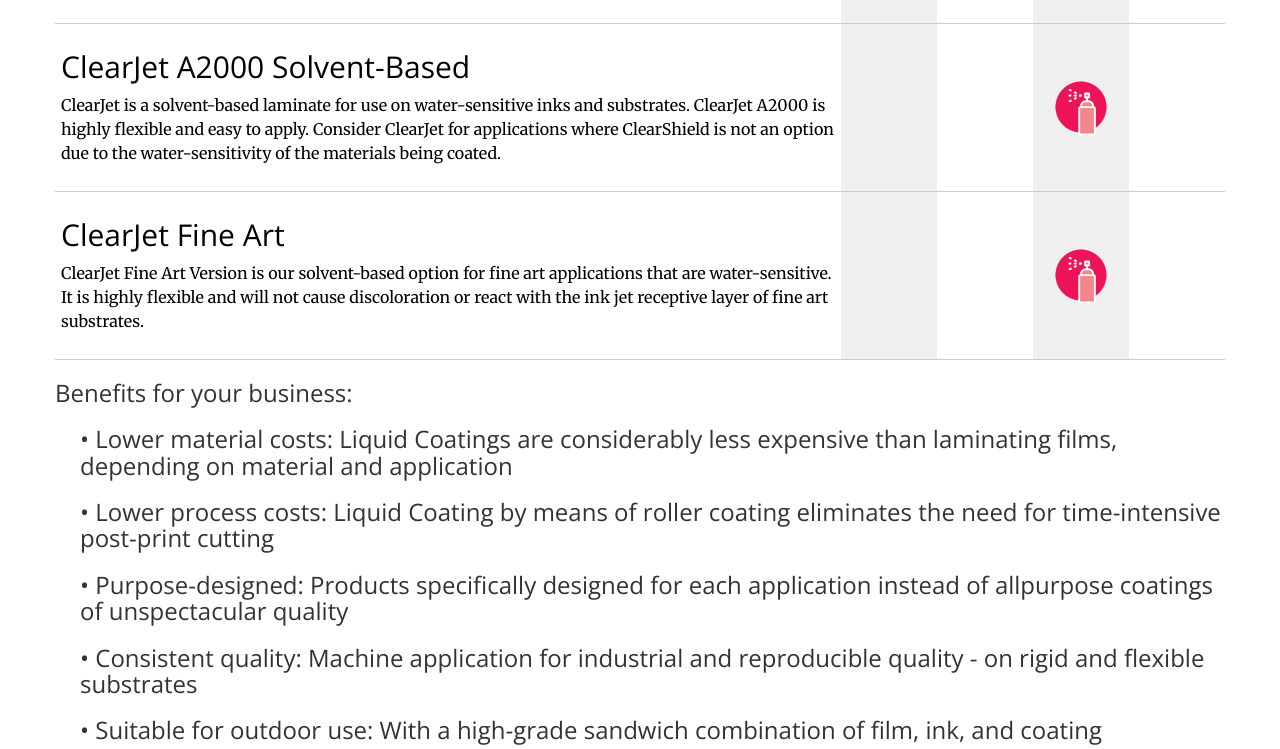
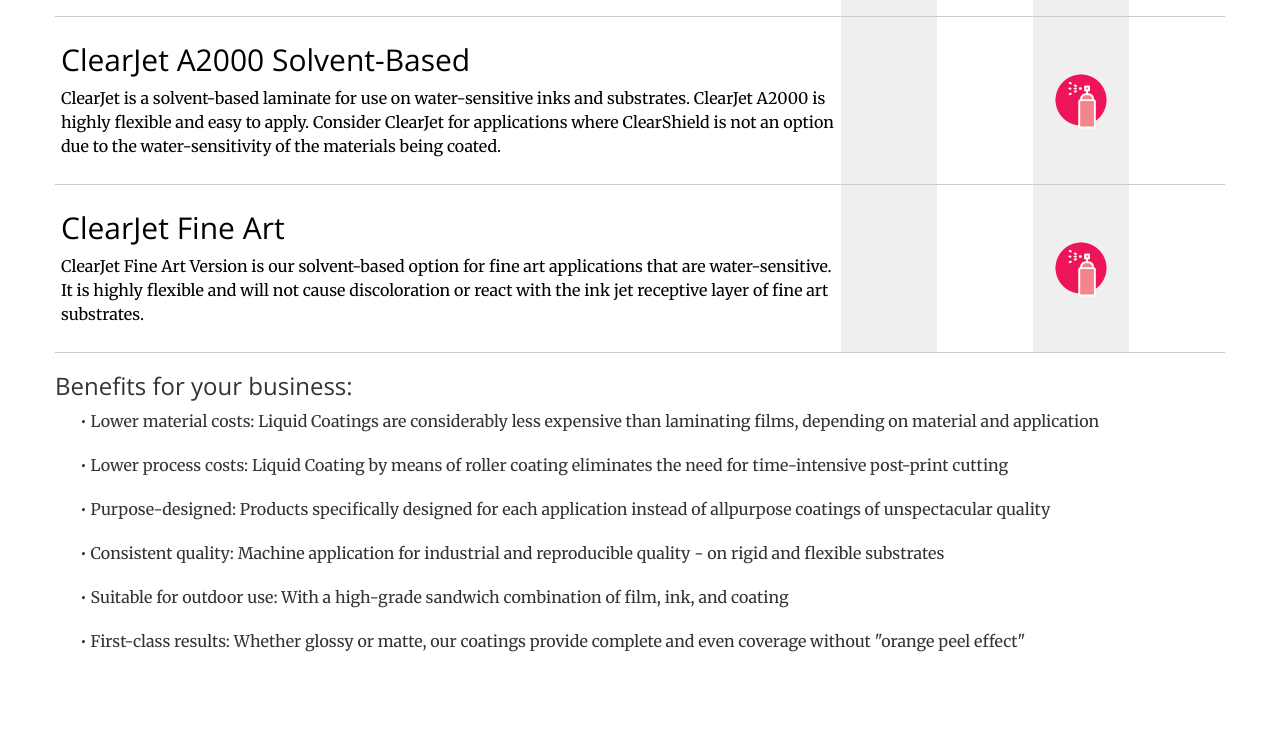
Before and after one commit to s1holdings/marabu, a website: page index.html in a window 1280 px wide. Shown: the part 4067-4816 px from the top of the page. Drawn offline with nearby package versions, Linux system fonts and the light colour scheme.

Commit message:
Add files via upload

```diff
--- a/index.html
+++ b/index.html
@@ -271,9 +271,9 @@
         <div class="container compchart">
             <div class="row">
                 <h3>Our ClearShield® coatings are premium grade, high-performance products. We created them specially to:</h3>
-                <h3 class="indent">&#8226;&nbsp;protect inks from ultraviolet exposure</h3>
-                <h3 class="indent">&#8226;&nbsp;protect inks from abrasion and marring</h3>
-                <h3 class="indent">&#8226;&nbsp;provide resistance to chemicals and water</h3>
+                <p class="indent">&#8226;&nbsp;protect inks from ultraviolet exposure</p>
+                <p class="indent">&#8226;&nbsp;protect inks from abrasion and marring</p>
+                <p class="indent">&#8226;&nbsp;provide resistance to chemicals and water</p>
                 <br/>&nbsp;
             </div>
             <div class="row">
@@ -384,12 +384,12 @@
             </div>
             <div class="row">
                 <h3>Benefits for your business:</h3>
-                    <h3 class="indent">&#8226;&nbsp;Lower material costs: Liquid Coatings are considerably less expensive than laminating films, depending on material and application</h3>
-                    <h3 class="indent">&#8226;&nbsp;Lower process costs: Liquid Coating by means of roller coating eliminates the need for time-intensive post-print cutting</h3>
-                    <h3 class="indent">&#8226;&nbsp;Purpose-designed: Products specifically designed for each application instead of allpurpose coatings of unspectacular quality</h3>
-                    <h3 class="indent">&#8226;&nbsp;Consistent quality: Machine application for industrial and reproducible quality - on rigid and flexible substrates</h3>
-                    <h3 class="indent">&#8226;&nbsp;Suitable for outdoor use: With a high-grade sandwich combination of film, ink, and coating</h3>
-                    <h3 class="indent">&#8226;&nbsp;First-class results: Whether glossy or matte, our coatings provide complete and even coverage without "orange peel effect"</h3>
+                    <p class="indent">&#8226;&nbsp;Lower material costs: Liquid Coatings are considerably less expensive than laminating films, depending on material and application</p>
+                    <p class="indent">&#8226;&nbsp;Lower process costs: Liquid Coating by means of roller coating eliminates the need for time-intensive post-print cutting</p>
+                    <p class="indent">&#8226;&nbsp;Purpose-designed: Products specifically designed for each application instead of allpurpose coatings of unspectacular quality</p>
+                    <p class="indent">&#8226;&nbsp;Consistent quality: Machine application for industrial and reproducible quality - on rigid and flexible substrates</p>
+                    <p class="indent">&#8226;&nbsp;Suitable for outdoor use: With a high-grade sandwich combination of film, ink, and coating</p>
+                    <p class="indent">&#8226;&nbsp;First-class results: Whether glossy or matte, our coatings provide complete and even coverage without "orange peel effect"</p>
             </div>
         </div>
     </section>
```
